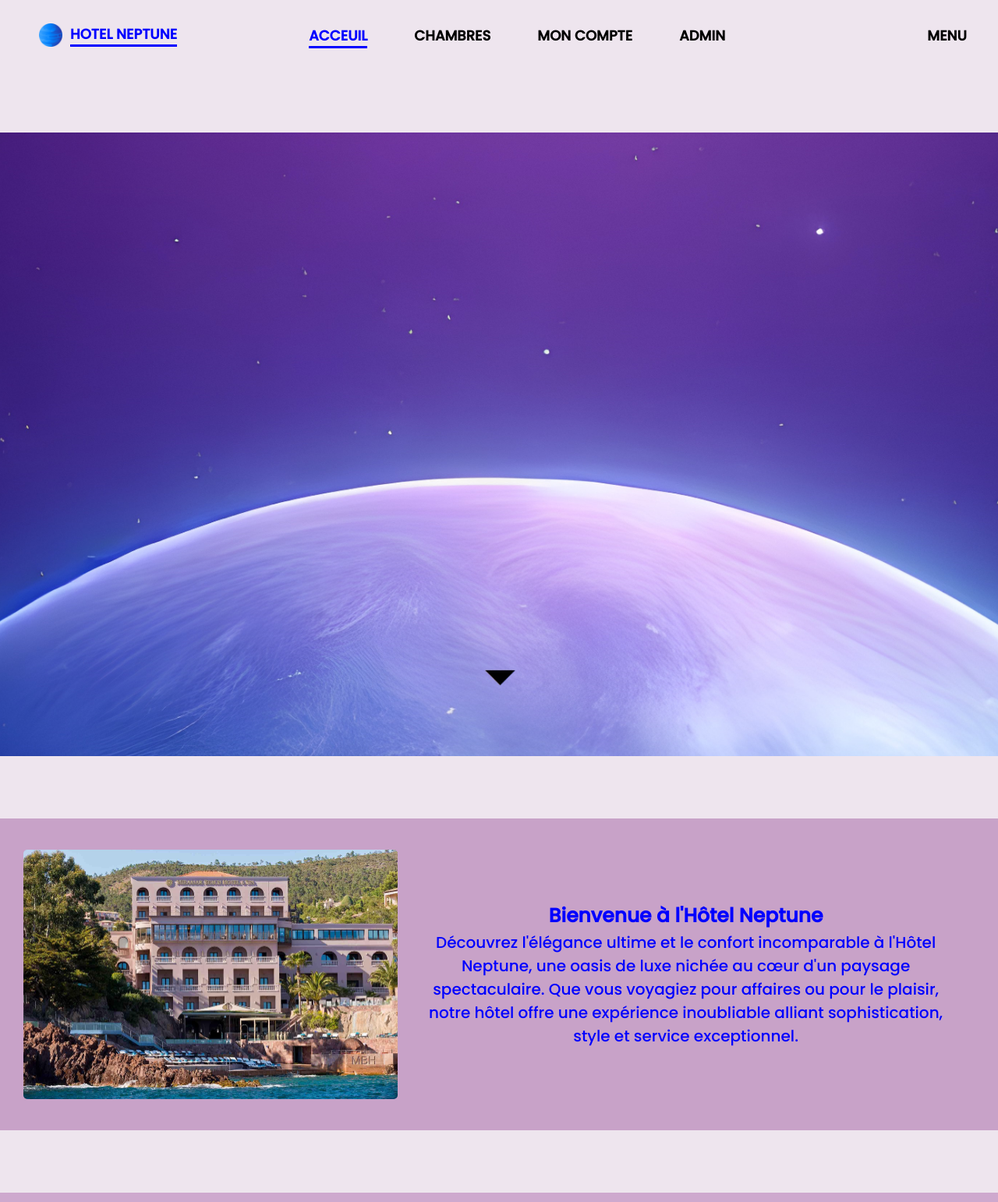
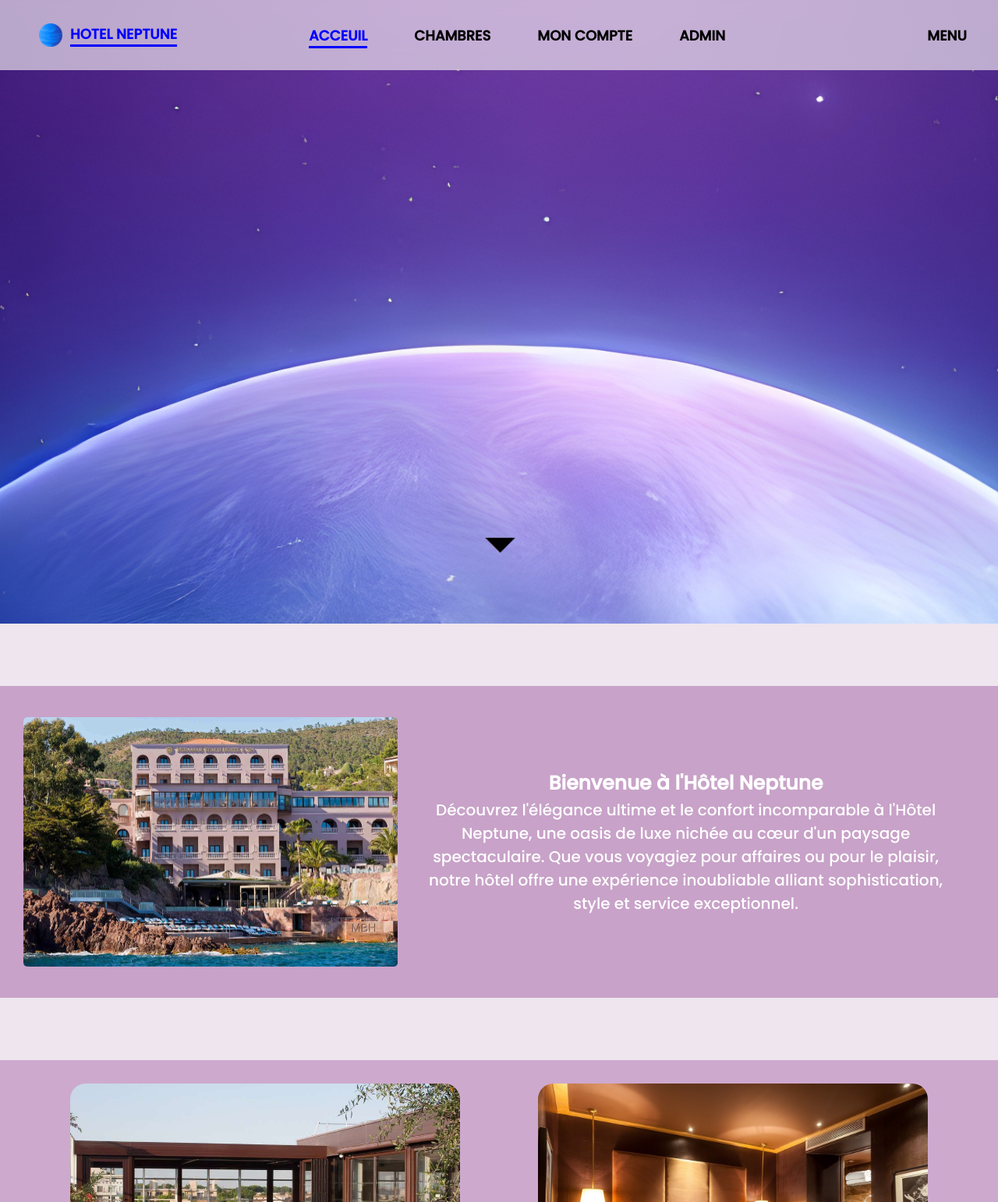
Before and after one commit to aZor9/HotelNeptune, a PHP site: page / in a window 1280 px wide. Shown: the top 1542 px of the page at 78% size. Run offline with PHP 8.4, Linux system fonts and the light colour scheme; the visitor is signed in with stand-in values (Sample User, id 1).

```diff
--- a/data/css/index.css
+++ b/data/css/index.css
@@ -95,8 +95,9 @@ h1 {
 
 .BHN>.text>* {
     max-width: 700px;
-    color: blue;
+    color: rgb(255, 255, 255);
 }
+
 
 .text {
     display: flex;
@@ -111,6 +112,13 @@ h1 {
     text-align: center;
 }
 
+header {
+    max-height: 25vh;
+    position: fixed;/*sa suit le scroll */
+    top: 0;
+    width: 100%;
+    z-index: 1000; /*sert a choisir la prioriter de placement */
+}
 
 #HotelBHN {
     height: 80%;
```
Also changed, not shown: 1 other file.
